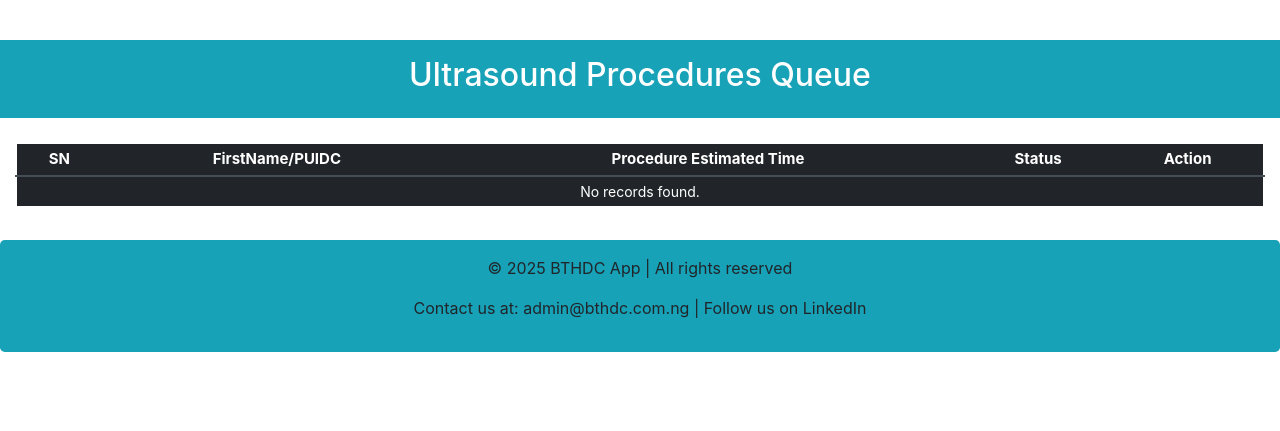
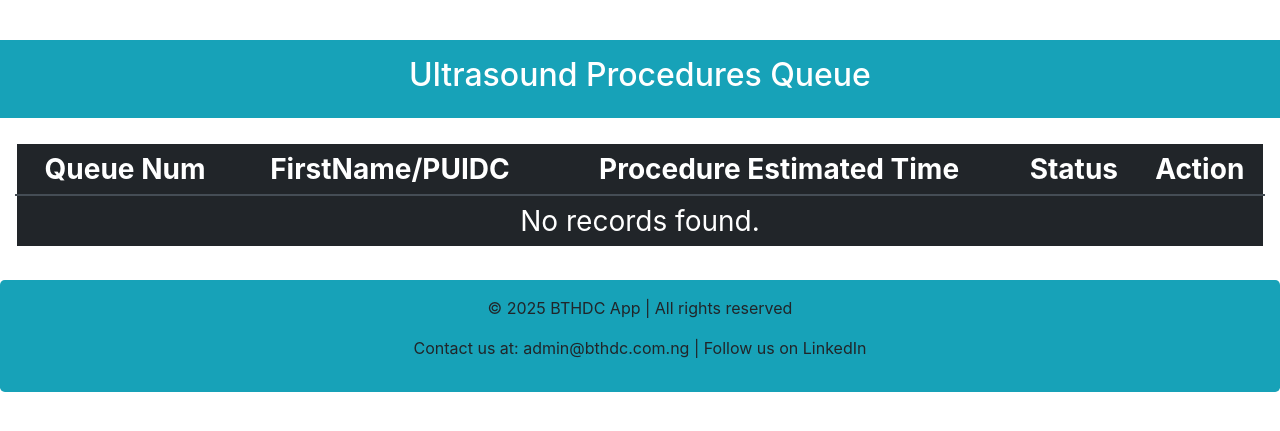
Before and after one commit to HavallonTech/applicationtest, a Flask app: page /ussview in a window 1280 px wide. Shown: the part 88-519 px from the top of the page. Run offline with Flask 3, Linux system fonts and the light colour scheme; data comes from the database, SQL or seed files in the repository; both versions use the stored data as it was after the commit; some libraries are stand-ins or nearby versions.

Commit message:
Nov Commit 2025

```diff
--- a/static/mystyle.css
+++ b/static/mystyle.css
@@ -132,3 +132,6 @@ table.table {
     .flashing {
         animation: flash 1s infinite;
     }
+    #queueTable td, #queueTable th {
+    font-size: 28px !important;     /* adjust size as you want */
+}
--- a/templates/ussview.html
+++ b/templates/ussview.html
@@ -10,14 +10,14 @@
         </div>
     </div>
 
-    <meta http-equiv="refresh" content="1200">
+    <meta http-equiv="refresh" content="4200">
 
     <div class="row mt-4">
         <div class="col-12">
-            <table id="queueTable" class="table table-hover table-dark text-center" style="border: 6px solid white;">
+            <table id="queueTable" class="table table-hover table-dark text-center" style="border: 6px solid white;"    >
                 <thead>
                     <tr>
-                        <th>SN</th>
+                        <th>Queue Num</th>
                         <th>FirstName/PUIDC</th>
                         <th>Procedure Estimated Time</th>
                         <th>Status</th>
@@ -59,8 +59,8 @@
                                     {% if loop.first and record.service_status == 1 %}
                                         <a href="#" class="btn btn-success btn-sm" onclick="patientserved('{{ record.queue_id }}')">Served</a>
                                         <a href="#" class="btn btn-danger btn-sm" onclick="emergency()">Emergency</a>
-                                    {% elif loop.index > 5 and loop.index <= 10 %}
-                                        <button class="btn btn-warning btn-sm swap-btn" onclick="selectForSwap({{ loop.index }})">Are you pressed?. Swap</button>
+                                    {% elif loop.index > 5 and loop.index <= 9 %}
+                                        <button class="btn btn-warning btn-sm swap-btn" onclick="selectForSwap({{ loop.index }})"><b>Are you pressed?. Swap</b></button>
                                     {% else %}
                                         <span>--</span>
                                     {% endif %}
```
Also changed, not shown: instance/bthdcictapp.db.
